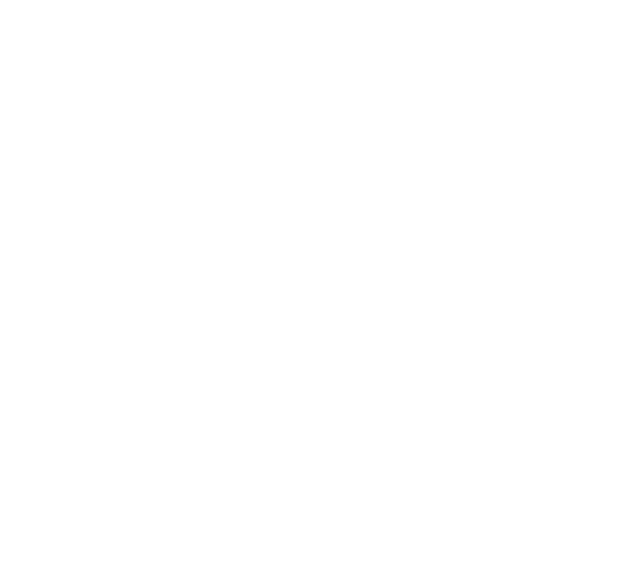
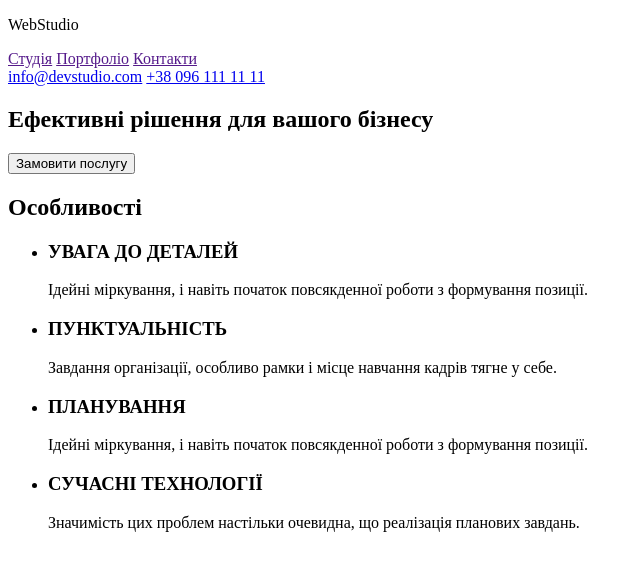
Before and after one commit to olexandryakowenko/goit-markup-hw-01, a plain HTML site: page index.html in a window 1280 px wide. Shown: the whole page, without its empty margins (0-642 px from the left). Drawn offline with Linux system fonts and the light colour scheme.

Commit message:
Update index.html

```diff
--- a/index.html
+++ b/index.html
@@ -8,9 +8,67 @@
 </head>
 <body>
     <header>
-
+        <p lang="eng">
+            WebStudio
+        </p>
+<nav>
+<a href="">Студія</a>
+<a href="">Портфоліо</a>
+<a href="">Контакти</a>
+</nav>
+<a href="mailto:info@devstudio.com">info@devstudio.com</a>
+<a href="tel:+38 096 111 11 11">+38 096 111 11 11</a>
     </header>
     <main>
+        <section>
+           <h1>
+            Ефективні рішення для вашого бізнесу
+           </h1>
+           <button type="button">
+            Замовити послугу
+           </button>
+        </section>
+        <section>
+            <h2>
+                Особливості
+            </h2>
+            <ul>
+                <li>
+                    <h3>
+                        УВАГА ДО ДЕТАЛЕЙ
+                    </h3>
+                    <p>
+                        Ідейні міркування, і навіть початок повсякденної роботи з формування позиції.
+                    </p>
+                </li>
+                <li>
+                    <h3>
+                        ПУНКТУАЛЬНІСТЬ
+                    </h3>
+                    <p>
+                        Завдання організації, особливо рамки і місце навчання кадрів тягне у себе.
+                    </p>
+                </li>
+                <li>
+                    <h3>
+                        ПЛАНУВАННЯ
+                    </h3>
+                    <p>
+                        Ідейні міркування, і навіть початок повсякденної роботи з формування позиції.
+                    </p>
+                </li>
+                <li>
+                    <h3>
+                        СУЧАСНІ ТЕХНОЛОГІЇ
+                    </h3>
+                    <p>
+                        Значимість цих проблем настільки очевидна, що реалізація планових завдань.
+                    </p>
+                </li>
+            </ul>
+        </section>
+
+
 
     </main>
     <footer>
```
